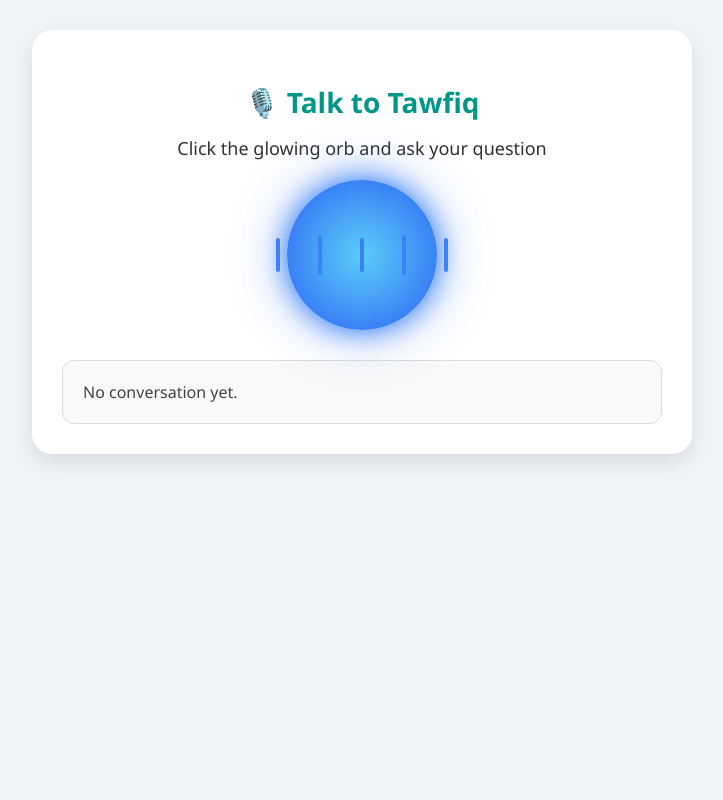
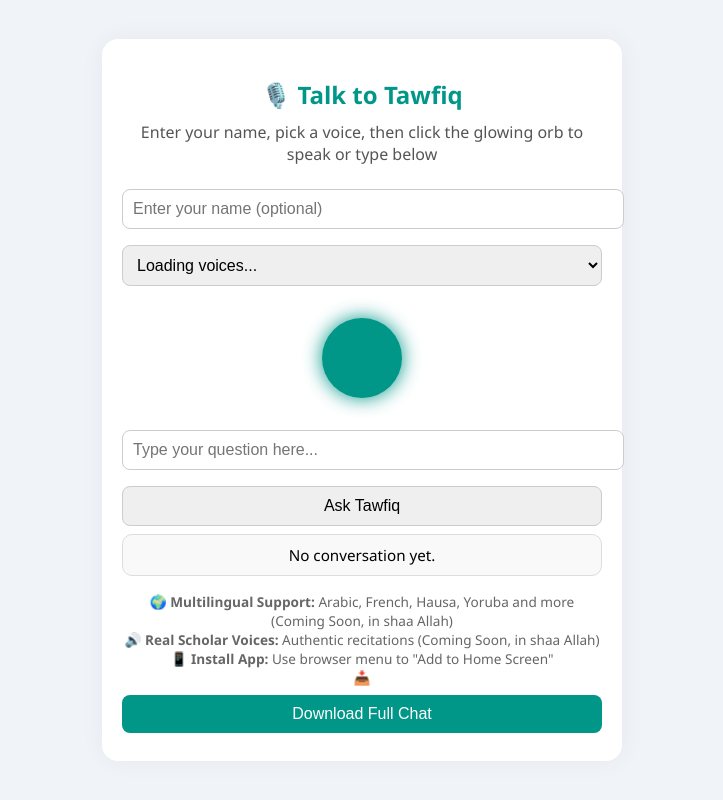
Before and after one commit to ABDULAFEEZ12/Tawfia-Ai, a Flask app: page /talk-to-tawfiq in a window 1280 px wide. Shown: the whole page, without its empty margins (278-1001 px from the left). Run offline with Flask 3, Linux system fonts and the light colour scheme.

Commit message:
Update talk_to_tawfiq.html

```diff
--- a/templates/talk_to_tawfiq.html
+++ b/templates/talk_to_tawfiq.html
@@ -1,184 +1,176 @@
 <!DOCTYPE html>
-<html>
+<html lang="en">
 <head>
+  <meta charset="UTF-8" />
   <title>Talk to Tawfiq</title>
-    <meta name="viewport" content="width=device-width, initial-scale=1.0">
+  <meta name="viewport" content="width=device-width, initial-scale=1.0" />
+  <link rel="manifest" href="/manifest.json" />
+  <meta name="theme-color" content="#009688" />
   <style>
     body {
       font-family: 'Segoe UI', sans-serif;
       background: #f0f4f8;
+      margin: 0;
+      padding: 0;
       display: flex;
-            flex-direction: column;
+      justify-content: center;
+      min-height: 100vh;
       align-items: center;
-            padding: 30px;
-            margin: 0;
     }
 
     .container {
-            background: #ffffff;
-            width: 100%;
-            max-width: 600px;
-            border-radius: 20px;
-            padding: 30px;
-            box-shadow: 0 8px 20px rgba(0, 0, 0, 0.1);
+      max-width: 480px;
+      width: 90%;
+      background: white;
+      padding: 20px;
+      border-radius: 1rem;
+      box-shadow: 0 0 25px rgba(0, 0, 0, 0.05);
       text-align: center;
     }
 
     h2 {
-            font-size: 28px;
-            margin-bottom: 15px;
+      font-size: 1.5rem;
       color: #009688;
+      margin-bottom: 10px;
     }
 
     .text {
-            font-size: 18px;
-            margin-bottom: 20px;
-            color: #333;
+      font-size: 1rem;
+      margin-bottom: 1rem;
+      color: #555;
+    }
+
+    input, select, button {
+      width: 100%;
+      padding: 10px;
+      margin: 8px 0;
+      border-radius: 8px;
+      border: 1px solid #ccc;
+      font-size: 1rem;
     }
 
     .orb-wrapper {
-            position: relative;
-            margin: 0 auto;
-            width: 150px;
-            height: 150px;
+      display: flex;
+      justify-content: center;
+      margin: 1.5rem 0;
     }
 
     .orb {
-            width: 100%;
-            height: 100%;
-            background: radial-gradient(circle at center, #61dafb, #3b82f6 70%, #1e3a8a);
+      width: 80px;
+      height: 80px;
+      background: #009688;
       border-radius: 50%;
+      box-shadow: 0 0 20px #009688;
       position: relative;
-            box-shadow: 0 0 20px rgba(59, 130, 246, 0.8),
-                        0 0 40px rgba(59, 130, 246, 0.5),
-                        0 0 60px rgba(59, 130, 246, 0.3);
-            transition: transform 0.3s ease-in-out;
-        }
-
-        .orb::before {
-            content: '';
-            position: absolute;
-            top: -20px;
-            left: -20px;
-            width: 190px;
-            height: 190px;
-            border-radius: 50%;
-            background: radial-gradient(circle, rgba(59,130,246,0.2), transparent 70%);
-            animation: auraGlow 2s ease-in-out infinite;
-        }
-
-        @keyframes auraGlow {
-            0% { transform: scale(1); opacity: 0.6; }
-            50% { transform: scale(1.1); opacity: 1; }
-            100% { transform: scale(1); opacity: 0.6; }
+      animation: pulse 2s infinite;
+      transition: box-shadow 0.3s ease;
     }
 
     .orb.listening {
-            animation: pulse 1s infinite;
-        }
-
-        .orb.loading {
-            animation: spin 1.2s linear infinite;
+      animation: glow 1s infinite alternate;
+      background: #ff5722;
+      box-shadow: 0 0 25px #ff5722;
     }
 
     .orb.speaking {
-            animation: bounce 0.4s ease-in-out infinite;
-        }
-
-        @keyframes pulse {
-            0% { transform: scale(1); }
-            50% { transform: scale(1.1); }
-            100% { transform: scale(1); }
-        }
-
-        @keyframes spin {
-            0% { transform: rotate(0deg); }
-            100% { transform: rotate(360deg); }
-        }
-
-        @keyframes bounce {
-            0%, 100% { transform: scale(1); }
-            50% { transform: scale(1.15); }
+      background: #4caf50;
+      box-shadow: 0 0 25px #4caf50;
     }
 
     .sound-wave {
       position: absolute;
-            top: 50%;
+      bottom: -10px;
       left: 50%;
-            width: 140%;
-            height: 140%;
-            transform: translate(-50%, -50%);
+      transform: translateX(-50%);
       display: flex;
-            justify-content: space-around;
-            align-items: center;
-            pointer-events: none;
+      gap: 3px;
     }
 
-        .bar {
+    .sound-wave .bar {
       width: 4px;
-            height: 20px;
-            background: #3b82f6;
-            border-radius: 10px;
-            animation: waveAnim 1s infinite;
+      height: 10px;
+      background: white;
+      animation: wave 0.7s infinite ease-in-out;
     }
 
-        .bar:nth-child(1) { animation-delay: 0s; }
-        .bar:nth-child(2) { animation-delay: 0.2s; }
-        .bar:nth-child(3) { animation-delay: 0.4s; }
-        .bar:nth-child(4) { animation-delay: 0.2s; }
-        .bar:nth-child(5) { animation-delay: 0s; }
+    .sound-wave .bar:nth-child(2) { animation-delay: 0.1s; }
+    .sound-wave .bar:nth-child(3) { animation-delay: 0.2s; }
+    .sound-wave .bar:nth-child(4) { animation-delay: 0.3s; }
+    .sound-wave .bar:nth-child(5) { animation-delay: 0.4s; }
 
-        @keyframes waveAnim {
-            0%, 100% { height: 20px; }
-            50% { height: 40px; }
+    @keyframes glow {
+      from { box-shadow: 0 0 20px #ff5722; }
+      to { box-shadow: 0 0 35px #ff5722; }
+    }
+
+    @keyframes wave {
+      0%, 100% { height: 10px; }
+      50% { height: 20px; }
+    }
+
+    @keyframes pulse {
+      0% { box-shadow: 0 0 10px #009688; }
+      50% { box-shadow: 0 0 20px #009688; }
+      100% { box-shadow: 0 0 10px #009688; }
     }
 
     .log {
-            margin-top: 30px;
-            padding: 20px;
+      background: #f9f9f9;
       border: 1px solid #ddd;
-            border-radius: 12px;
-            background: #f9f9f9;
-            text-align: left;
-            font-size: 16px;
-            color: #444;
-            max-height: 300px;
-            overflow-y: auto;
-            white-space: pre-wrap;
+      border-radius: 10px;
+      padding: 10px;
+      font-size: 0.95rem;
+      white-space: pre-line;
+      margin-bottom: 1rem;
     }
 
-        @media (max-width: 600px) {
-            .container {
-                padding: 20px;
+    .info {
+      font-size: 0.85rem;
+      color: #666;
+      margin-top: 1rem;
     }
 
-            .orb-wrapper {
-                width: 120px;
-                height: 120px;
+    .info button {
+      background: #009688;
+      color: white;
+      border: none;
+      margin-top: 0.5rem;
     }
 
-            .sound-wave {
-                width: 160%;
-            }
+    @media (max-width: 480px) {
+      h2 { font-size: 1.3rem; }
+      .orb { width: 70px; height: 70px; }
+      input, select { font-size: 0.95rem; }
     }
   </style>
 </head>
 <body>
   <div class="container">
     <h2>🎙️ Talk to Tawfiq</h2>
-        <div class="text">Click the glowing orb and ask your question</div>
+    <div class="text">Enter your name, pick a voice, then click the glowing orb to speak or type below</div>
+
+    <input type="text" id="username" placeholder="Enter your name (optional)">
+    <select id="voiceSelect" aria-label="Voice Selection"><option>Loading voices...</option></select>
+
     <div class="orb-wrapper" id="mic">
       <div class="orb" id="orb">
-                <div class="sound-wave" id="wave">
-                    <div class="bar"></div>
-                    <div class="bar"></div>
-                    <div class="bar"></div>
-                    <div class="bar"></div>
-                    <div class="bar"></div>
+        <div class="sound-wave" id="wave" style="display:none;">
+          <div class="bar"></div><div class="bar"></div><div class="bar"></div><div class="bar"></div><div class="bar"></div>
         </div>
       </div>
     </div>
+
+    <input type="text" id="typedQuestion" placeholder="Type your question here..." />
+    <button onclick="handleTypedInput()">Ask Tawfiq</button>
+
     <div class="log" id="log">No conversation yet.</div>
+
+    <div class="info">
+      🌍 <strong>Multilingual Support:</strong> Arabic, French, Hausa, Yoruba and more (Coming Soon, in shaa Allah)<br>
+      🔊 <strong>Real Scholar Voices:</strong> Authentic recitations (Coming Soon, in shaa Allah)<br>
+      📱 <strong>Install App:</strong> Use browser menu to "Add to Home Screen"<br>
+      📥 <button onclick="downloadChat()">Download Full Chat</button>
+    </div>
   </div>
 
   <script>
@@ -186,8 +178,105 @@
     const orb = document.getElementById('orb');
     const logDiv = document.getElementById('log');
     const wave = document.getElementById('wave');
+    const voiceSelect = document.getElementById('voiceSelect');
+    const usernameInput = document.getElementById('username');
+    const typedInput = document.getElementById('typedQuestion');
 
     const SpeechRecognition = window.SpeechRecognition || window.webkitSpeechRecognition;
+    let conversationHistory = JSON.parse(localStorage.getItem('tawfiqHistory')) || [];
+    let voices = [], bestVoice = null;
+
+    function populateVoiceOptions() {
+      voices = window.speechSynthesis.getVoices();
+      if (!voices.length) return;
+      voiceSelect.innerHTML = voices.map(v => `<option value="${v.name}">${v.name} (${v.lang})</option>`).join('');
+      bestVoice = voices.find(v => v.name.includes('Google US English') || v.lang === 'en-US') || voices[0];
+      voiceSelect.value = bestVoice?.name || voices[0].name;
+    }
+
+    voiceSelect.onchange = () => {
+      bestVoice = voices.find(v => v.name === voiceSelect.value);
+    };
+
+    if ('speechSynthesis' in window) {
+      window.speechSynthesis.onvoiceschanged = populateVoiceOptions;
+      populateVoiceOptions();
+    }
+
+    function saveHistory() {
+      localStorage.setItem('tawfiqHistory', JSON.stringify(conversationHistory));
+    }
+
+    function downloadChat() {
+      const chatText = conversationHistory.map(entry => {
+        const time = new Date().toLocaleTimeString();
+        const who = entry.role === 'user' ? "🧑 You" : "🧠 Tawfiq";
+        return `[${time}] ${who}: ${entry.content}`;
+      }).join('\n\n');
+
+      const blob = new Blob([chatText], { type: 'text/plain' });
+      const link = document.createElement('a');
+      link.download = 'tawfiq_chat.txt';
+      link.href = URL.createObjectURL(blob);
+      link.click();
+    }
+
+    async function sendToTawfiq(userText) {
+      const username = usernameInput.value.trim() || "Guest";
+      conversationHistory.push({ role: 'user', content: userText });
+      saveHistory();
+      logDiv.innerHTML = `<strong>You:</strong> ${userText}\n<em>Tawfiq is thinking...</em>`;
+      orb.className = 'orb speaking';
+
+      try {
+        const res = await fetch('/ask', {
+          method: 'POST',
+          headers: { 'Content-Type': 'application/json' },
+          body: JSON.stringify({ history: conversationHistory, username })
+        });
+
+        if (!res.ok) throw new Error(`HTTP error! status: ${res.status}`);
+        const data = await res.json();
+        let answer = data.choices?.[0]?.message?.content || "Sorry, I don't have an answer right now.";
+        answer = answer.replace(/^#+\s*/gm, '').trim();
+
+        conversationHistory.push({ role: 'assistant', content: answer });
+        saveHistory();
+
+        logDiv.innerHTML = `<strong>You:</strong> ${userText}\n<strong>Tawfiq:</strong> ${answer}`;
+        speakOut(answer);
+      } catch (err) {
+        orb.className = 'orb';
+        wave.style.display = "none";
+        logDiv.innerHTML = "❌ Error getting answer. Try again.";
+        console.error(err);
+      }
+    }
+
+    function speakOut(text) {
+      // Prevent emoji descriptions by keeping emojis as-is
+      const cleanedText = text.replace(/\p{Emoji_Presentation}/gu, match => match);
+
+      const utterance = new SpeechSynthesisUtterance(cleanedText);
+      utterance.voice = bestVoice;
+      utterance.lang = bestVoice?.lang || 'en-US';
+      utterance.pitch = 1.15;
+      utterance.rate = 0.94;
+      utterance.onend = () => {
+        orb.className = 'orb';
+        wave.style.display = "none";
+      };
+      window.speechSynthesis.speak(utterance);
+    }
+
+    function handleTypedInput() {
+      const typedText = typedInput.value.trim();
+      if (typedText) {
+        sendToTawfiq(typedText);
+        typedInput.value = "";
+      }
+    }
+
     if (!SpeechRecognition) {
       logDiv.innerHTML = "❌ Your browser does not support Speech Recognition.";
       micBtn.style.display = "none";
@@ -197,72 +286,16 @@
       recognition.interimResults = false;
       recognition.maxAlternatives = 1;
 
-            let conversationHistory = [];
-
       micBtn.onclick = () => {
-                logDiv.innerHTML = "🎤 Listening... Go ahead, ask me anything!";
+        logDiv.innerHTML = "🎤 Listening...";
         orb.className = 'orb listening';
         wave.style.display = "flex";
         recognition.start();
       };
 
-            recognition.onresult = async (event) => {
+      recognition.onresult = (event) => {
         const spokenText = event.results[0][0].transcript.trim();
-                conversationHistory.push({ role: 'user', content: spokenText });
-
-                logDiv.innerHTML = `<strong>You:</strong> ${spokenText}\n<em>Tawfiq is thinking... 😊</em>`;
-                orb.className = 'orb loading';
-
-                try {
-                    const res = await fetch('/ask', {
-                        method: 'POST',
-                        headers: { 'Content-Type': 'application/json' },
-                        body: JSON.stringify({ history: conversationHistory })
-                    });
-
-                    if (!res.ok) throw new Error(`HTTP error! status: ${res.status}`);
-
-                    const data = await res.json();
-                    const answer = data.answer || "Sorry, I don't have an answer right now.";
-                    conversationHistory.push({ role: 'assistant', content: answer });
-
-                    logDiv.innerHTML = `<strong>You:</strong> ${spokenText}\n<strong>Tawfiq:</strong> ${answer}`;
-                    orb.className = 'orb speaking';
-
-                    const utterance = new SpeechSynthesisUtterance(answer);
-                    utterance.lang = 'en-US';
-
-                    // Make Tawfiq sound warm and lovable
-                    if ('speechSynthesis' in window && window.speechSynthesis.getVoices) {
-                        const voices = window.speechSynthesis.getVoices();
-                        // Select a friendly voice if available
-                        const friendlyVoices = voices.filter(voice =>
-                            voice.name.toLowerCase().includes('female') ||
-                            voice.name.toLowerCase().includes('en-us') ||
-                            voice.name.toLowerCase().includes('friendly')
-                        );
-                        if (friendlyVoices.length > 0) {
-                            utterance.voice = friendlyVoices[0];
-                        }
-                        // Adjust pitch and rate for a warm, lovable tone
-                        utterance.pitch = 1.2; // Slightly higher pitch for warmth
-                        utterance.rate = 1; // Normal rate
-                        // Optional: add some volume control if supported
-                        // utterance.volume = 1;
-                    }
-
-                    utterance.onend = () => {
-                        orb.className = 'orb';
-                        wave.style.display = "none";
-                    };
-
-                    window.speechSynthesis.speak(utterance);
-                } catch (err) {
-                    orb.className = 'orb';
-                    wave.style.display = "none";
-                    logDiv.innerHTML = "❌ Error getting answer. Try again.";
-                    console.error(err);
-                }
+        sendToTawfiq(spokenText);
       };
 
       recognition.onerror = (event) => {
@@ -271,9 +304,7 @@
         logDiv.innerHTML = `❌ Speech recognition error: ${event.error}`;
       };
 
-            recognition.onspeechend = () => {
-                recognition.stop();
-            };
+      recognition.onspeechend = () => recognition.stop();
     }
   </script>
 </body>
```
Lines whose indentation alone changed are shown as unchanged.
